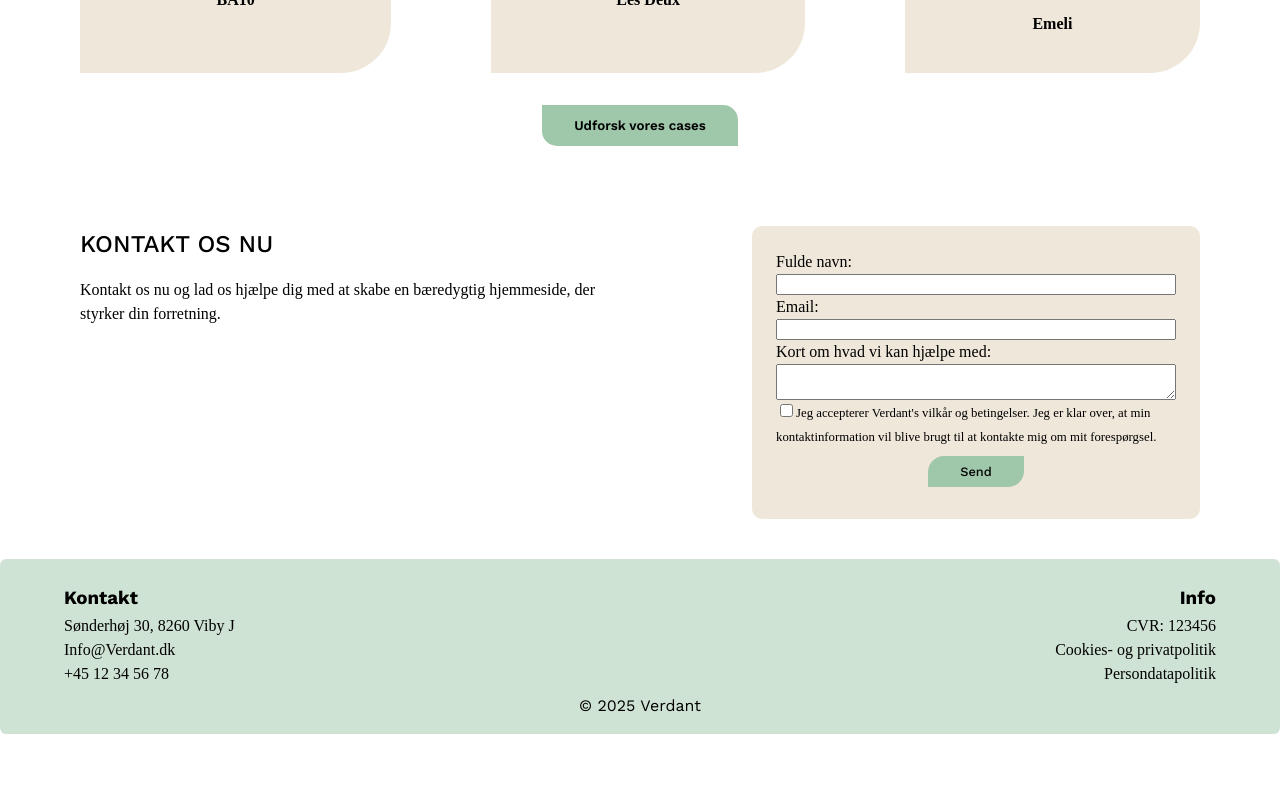
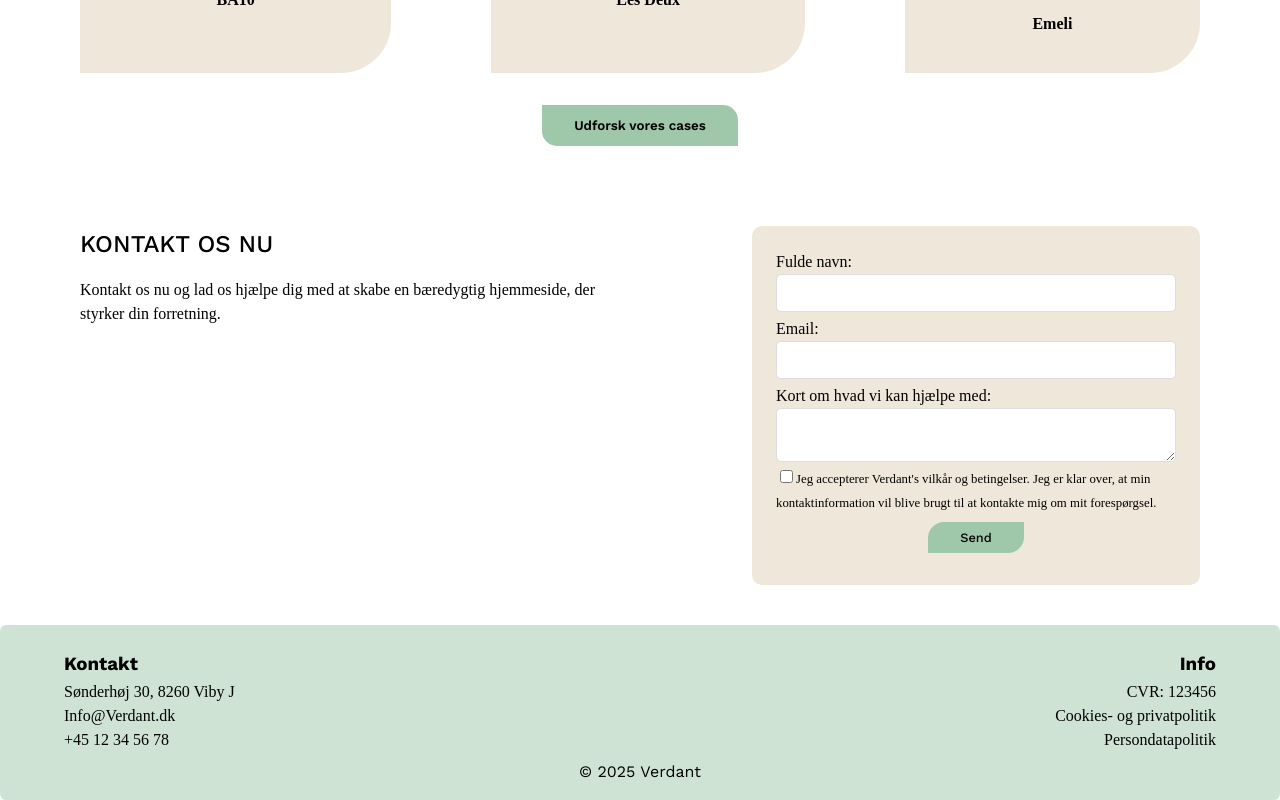
Before and after one commit to Holm-Codes/verdant, a React (Vite) app: page / in a window 1280 px wide. Shown: the part 2130-2930 px from the top of the page. Before the commit the page ends 2864 px from the top, so only its background shows below. Built offline with nearby package versions, Linux system fonts and the light colour scheme.

Commit message:
Kommentar på alle componenter

```diff
--- a/index.html
+++ b/index.html
@@ -2,17 +2,15 @@
 <html lang="da">
   <head>
     <meta charset="UTF-8" />
-    <link rel="icon" type="image/favicon" href="/src/image/Favicon.svg" />
+    <link rel="icon" type="image/favicon" href="/src/image/Favicon.svg" /> <!-- favicon - lille logo i browseren -->
     <meta name="viewport" content="width=device-width, initial-scale=1.0" />
-    <meta name="author" content="Gruppe 1: Ditte, Lærke, Katrine & Mie">
-    <meta name="keywords" content="Professionelt webdesign, Webbureau Aarhus, CO2 neutral website, CO2 neutral, webdesigner, webudvikler, bæredygtighed, billedeoptimering, videooptimering, animationsoptimering">
-    <meta name="description" content="Denne hjemmeside er et Webbureau der hedder Verdant som fokusere på at lave bæredygtige hjemmesider til små selvstændige tøjbutikker. Der er en side om CO2 optimerede webdesigns, nogle tidligere cases bureauet har arbejdet på, en om os side der forklare hvem der arbejder i firmaet og deres roller, og en kontakt formular til at man kan kontakt firma'et. Dette er et fiktikt Webbureau.">
-    <title>Verdant</title>
-
+    <meta name="author" content="Gruppe 1: Ditte, Lærke, Katrine & Mie"> <!-- seo - forfatter -->
+    <meta name="keywords" content="Professionelt webdesign, Webbureau Aarhus, CO2 neutral website, CO2 neutral, webdesigner, webudvikler, bæredygtighed, billedeoptimering, videooptimering, animationsoptimering"> <!-- seo - søgeord -->
+    <meta name="description" content="Denne hjemmeside er et Webbureau der hedder Verdant som fokusere på at lave bæredygtige hjemmesider til små selvstændige tøjbutikker. Der er en side om CO2 optimerede webdesigns, nogle tidligere cases bureauet har arbejdet på, en om os side der forklare hvem der arbejder i firmaet og deres roller, og en kontakt formular til at man kan kontakt firma'et. Dette er et fiktikt Webbureau."> <!-- seo - beskrivelse -->
+    <title>Verdant</title> <!-- title - på browseren -->
     <style>
       @import url('https://fonts.googleapis.com/css2?family=Work+Sans:ital,wght@0,100..900;1,100..900&display=swap');
-    </style>
-
+    </style> <!-- Work Sans font fra Google Fonts -->
   </head>
   <body>
     <div id="root"></div>
--- a/src/components/Footer.jsx
+++ b/src/components/Footer.jsx
@@ -2,9 +2,7 @@ import mystyle from "./Footer.module.css"; // Denne importerer CSS-modulet, som
 
 export default function Footer() { // Her defineres en funktionel komponent i React, som hedder Footer, og den bliver eksporteret som standard
     return (
-        <footer>
-            {/* Her begynder selve HTML-udskriften. Der returneres et <footer>-element, som er en semantisk HTML-tag til indhold i bunden af siden. */}
-
+        <footer> {/* Her begynder selve HTML-udskriften. Der returneres et <footer>-element, som er en semantisk HTML-tag til indhold i bunden af siden. */}
             <div className={mystyle.bund1}> {/* Et div-element får klassen bund1 fra det importerede CSS-modul (mystyle.bund1). Det er her, den første del af footerens layout begynder. */}
                 <div className={mystyle.boks1}> {/* Første boks i footer-sektionen. Indeholder kontaktinformationer. */}
                     <h3>Kontakt</h3> {/* Tekstvisning med kontaktoplysninger. */}
--- a/src/components/Footer.module.css
+++ b/src/components/Footer.module.css
@@ -3,7 +3,7 @@ footer {
     padding: 1rem 2rem; /* Tilføjer indvendig luft (padding): 1rem op/ned og 2rem til siderne */
     border-radius: 0.4rem; /*Afrunder hjørnerne med border-radius: 0.4rem  */
 }
-/*  */
+
 .bund1 {
     display: flex; /* Flexbox layout – gør at .boks1 og .boks2 står side om side */
     justify-content: space-between; /* skubber dem ud mod hver sin side */
@@ -20,5 +20,5 @@ footer {
 }
 
 .bund2 {
-    text-align: center; /* Den nederste del (© 2025 Verdant) bliver centreret horisontalt */
+    text-align: center; /* Den nederste del (copyright) bliver centreret horisontalt */
 }
--- a/src/components/Header.jsx
+++ b/src/components/Header.jsx
@@ -1,12 +1,11 @@
 import { Link } from "react-router-dom"; // Bruger Link fra react-router-dom, så dine navigationer ikke reloader siden – de fungerer som interne links i en SPA (Single Page Application)
-import style from "./Header.module.css"; // Import af CSS-modul, ligesom du gjorde med footer'en. Alle klassenavne hentes som 'style.xxx'.
-import logo from "../image/Logo.svg" //  Importerer vores logo som en SVG-fil.
+import style from "./Header.module.css"; // Import af CSS-modul, som ligger filen Header.module.css i samme mapppe. Alle klassenavne hentes som 'style.xxx'.
+import logo from "../image/Logo.svg" // Importerer vores logo som en SVG-fil.
 
-export default function Header() { //
+export default function Header() { //Her defineres en funktionel komponent i React, som hedder Header, og den bliver eksporteret som standard.
 
     return (
-        <header>
-            {/*  */}
+        <header>{/* Her begynder selve HTML-udskriften. Der returneres et <header>-element, som er en semantisk HTML-tag til indhold i toppen af siden. */}
             <div className={style.logo}> {/* Logo-område: Logoet er klikbart og sender brugeren til forsiden. 'className={style.logo}' styrer layout og størrelse af logoet via CSS. */}
                 <p>
                     <Link className={style.linktext} to="/"><img src={logo} alt="Verdant logo"/></Link>
--- a/src/components/Header.module.css
+++ b/src/components/Header.module.css
@@ -2,17 +2,18 @@ header {
     display: flex;
     flex-direction: row; /* Lægger headeren vandret (row) med flexbox */
     align-items: center; /* Centrerer elementerne vertikalt */
-    justify-content: space-between; /*  logo i venstre side, navigation i højre */
+    justify-content: space-between; /*  Logo i venstre side, navigation i højre */
     background-color: #f9f9f9; /* Giver hele footeren en vores 'Off White' baggrund */
     position: sticky; /* Gør at headeren bliver øverst på skærmen, når man scroller */
     top: 0;
     z-index: 1000; /* Sørger for at den ligger øverst i lagene, over alt andet indhold */
 }
-/*  */
+
 .logo img {
     height: 2.75rem; /* Logoet får en fast højde, så det ser ens ud på tværs af skærmstørrelser */
-    padding-left: 1rem; /*  */
+    padding-left: 1rem; /* Sørger for at der er afstand til venstre */
 }
+
 .navigation {
     display: flex;
     justify-content: end; /* Skubber linksene helt til højre */
--- a/src/components/KontaktForm.jsx
+++ b/src/components/KontaktForm.jsx
@@ -1,20 +1,20 @@
-import style from './KontaktForm.module.css';
+import style from './KontaktForm.module.css'; // Import af CSS-modul, som ligger filen KontaktForm.module.css i samme mapppe. Alle klassenavne hentes som 'style.xxx'.
 
 export default function KontaktForm(){
-  function handleSubmit(event) {
-    event.preventDefault();
+  function handleSubmit(event) { {/* Denne funktion kører, når brugeren trykker på "Send"-knappen. */}
+    event.preventDefault(); {/* Denne forhindrer, at siden genindlæses. */}
     alert("Tak fordi du valgt os, vi vender tilbage til dig så hurtigst muligt, normalt indenfor 2-3 arbejdesdage :)");
-  }
+  } {/* Der vises en alert med vores takke-besked. */}
   return (
-    <div className={style.KontaktForm}>
-      <div className={style.textForm}>
+    <div className={style.KontaktForm}> {/* Wrapper hele kontaktformularen og teksten */}
+      <div className={style.textForm}> {/* Teksten til venstre */}
         <h2>KONTAKT OS NU</h2>
         <p>Kontakt os nu og lad os hjælpe dig med at skabe en bæredygtig hjemmeside, der styrker din forretning.</p>
       </div>
 
-      <form onSubmit={handleSubmit} className={style.lilleForm}>
+      <form onSubmit={handleSubmit} className={style.lilleForm}> {/* Formular, der kalder handleSubmit når den sendes */}
         <label htmlFor="fuldeNavn">Fulde navn:</label>
-          <input type="text" id="fuldeNavn" required className={style.indhold} />
+          <input type="text" id="fuldeNavn" required className={style.indhold} /> {/* required betyder, at feltet skal udfyldes før man kan sende */}
 
         <label htmlFor="email">Email:</label>
           <input type="email" id="email" required className={style.indhold} />
@@ -28,7 +28,7 @@ export default function KontaktForm(){
           Jeg er klar over, at min kontaktinformation vil blive brugt til at kontakte mig om mit forespørgsel. </label>
         </div>
 
-        <div className={style.sendKnap}>
+        <div className={style.sendKnap}> {/*  Send-knappen i midten – den sender formularen (og udløser alert) */}
           <button className={style.sendKnapButton}>Send</button>
         </div>
       </form>
--- a/src/components/KontaktForm.module.css
+++ b/src/components/KontaktForm.module.css
@@ -1,43 +1,46 @@
 .KontaktForm {
   display: flex;
-  flex-direction: row;
-  justify-content: space-between;
-  padding: 2.5rem 5rem 2.5rem 5rem;
+  flex-direction: row; /* Lægger elementerne vandret (row) med flexbox */
+  justify-content: space-between; /* Teksten i venstre side, kontaktformularen i højre */
+  padding: 2.5rem 5rem;
+}
+/* Tekst stykket i venstre side */
+.textForm {
+  display: flex;
+  flex-direction: column; /* Placerer elementerne ovenpå hinanden */
+  width: 50%; /* Giver bredden på tekst stykket */
 }
 
-.textForm {
-  display: flex;
-  flex-direction: column;
-  width: 50%;
-}
 .textForm h2 {
   margin: 0;
   font-family: "Work Sans", sans-serif;
   font-weight: 500;
 }
 
+/* Kontaktformularen i miniversion */
 .lilleForm {
   display: flex;
-  flex-direction: column;
+  flex-direction: column; /* Placerer elementerne ovenpå hinanden */
   align-items: stretch;
-  background-color: #EFE7DA;
-  border-radius: 10px;
-  width: 400px;
+  background-color: #EFE7DA; /* Giver formularen vores 'beige' baggrund */
+  border-radius: 0.625rem; /* Afrundet hjørner */
+  width: 25rem; /* Bredde på hele formularen */
   padding: 1.5rem;
 }
 
-.indhold .textArea{
-  padding: 10px;
-  margin-bottom: 10px;
+.indhold, .textArea{
+  padding: 0.625rem;
+  margin-bottom: 0.3rem;
   border: 1px solid #ddd;
-  border-radius: 5px;
+  border-radius: 0.3rem;
   font-family: 'Times New Roman', Times, serif
 }
 
 .check label {
-  font-size: 0.8rem;
+  font-size: 0.8rem; /* Gør teksten til checkboksen mindre */
 }
 
+/* Knappen */
 .sendKnap {
   display: flex;
   justify-content: center;
@@ -45,11 +48,11 @@
 }
 
 .sendKnapButton {
-  background-color: #9FC7AA;
+   background-color: #9FC7AA; /* Giver formularen vores 'soft green' baggrund */
   font-size: 0.8rem;
   border: 0;
   padding: 0.5rem 2rem;
-  border-radius: 1rem 0;
+   border-radius: 1rem 0; /* rundede hjørner i kun én side (øvre højre og nedre venstre) */
   font-family: "Work Sans", sans-serif;
   font-weight: 500;
 }
```
Also changed, not shown: 1 other file (tests, documents, lock files or other folders).
